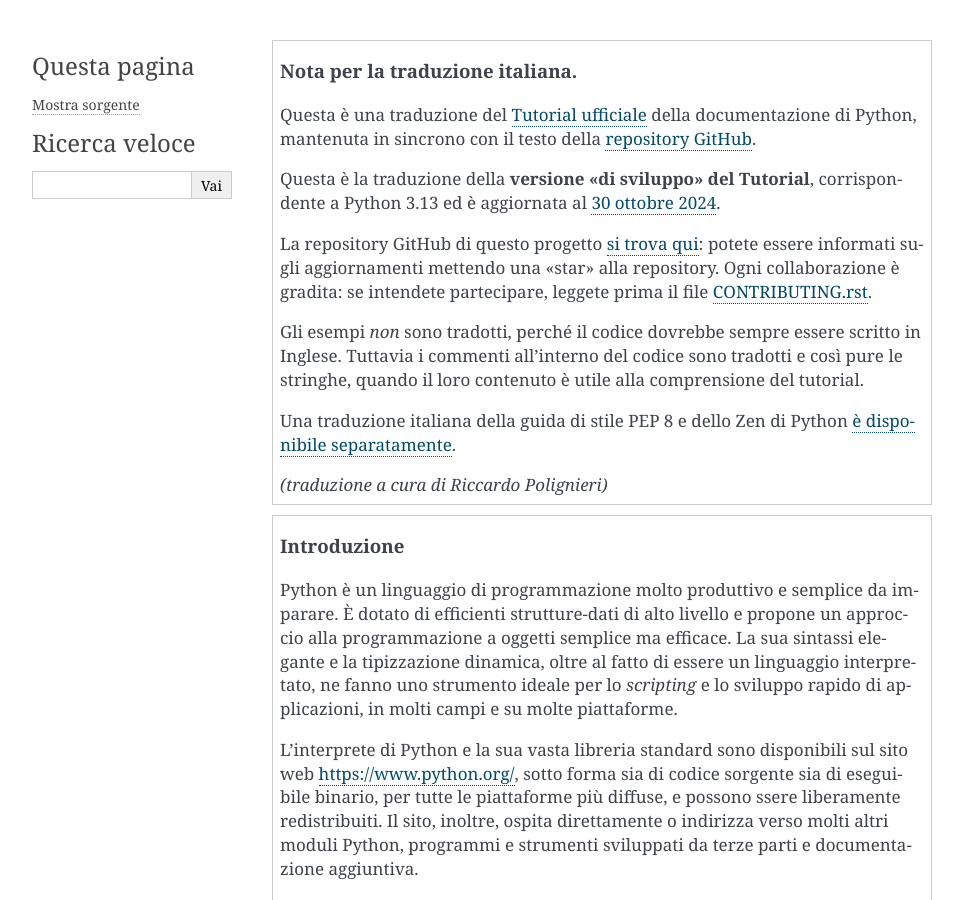
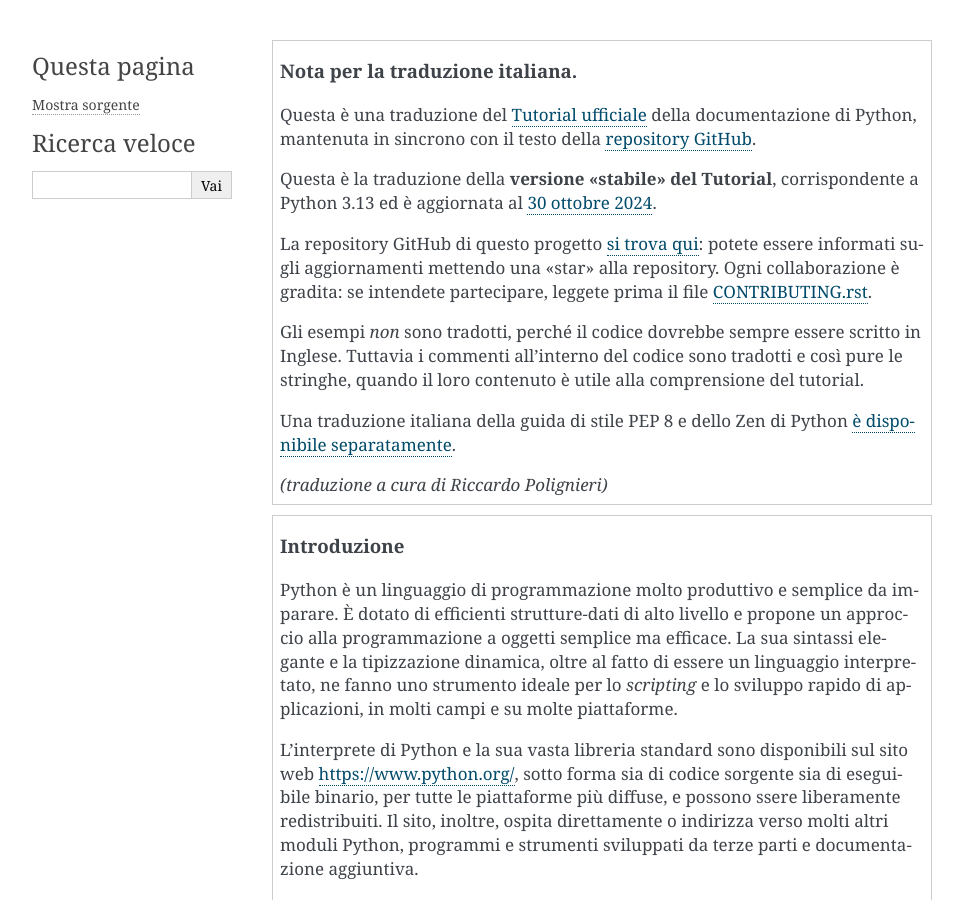
Before and after one commit to ricpol/pytutorial-it, a Sphinx documentation site: the page built from tutorial/source/appetite.rst, in a window 1280 px wide and 900 px high. Shown: the whole window, without its empty margins (148-1111 px from the left). Built offline with Sphinx 7.4.7, drawn with Linux system fonts in a browser that asks for light colours.

Commit message:
python 3.13 has been released

```diff
--- a/tutorial/source/appetite.rst
+++ b/tutorial/source/appetite.rst
@@ -6,7 +6,7 @@
     della documentazione di Python, mantenuta in sincrono con il testo della
     `repository GitHub <https://github.com/python/cpython/tree/3.13/Doc/tutorial>`_.
 
-    Questa è la traduzione della **versione "di sviluppo" del Tutorial**,
+    Questa è la traduzione della **versione "stabile" del Tutorial**,
     corrispondente a Python 3.13 ed è aggiornata al
     `30 ottobre 2024 <https://github.com/python/cpython/commits/3.13/Doc/tutorial>`_.
 
```
